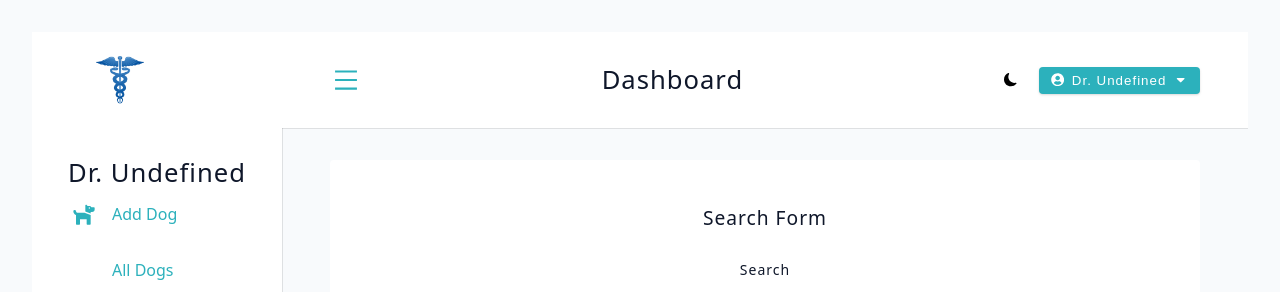
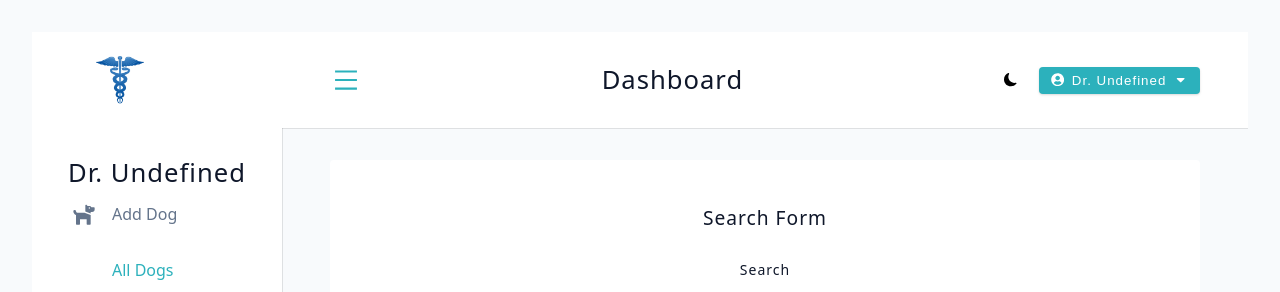
Before and after one commit to mbndvmDevslopes/vetTracker, a React (Vite) app: page /dashboard/all-dogs in a window 1280 px wide. Shown: the top 292 px of the page. Built offline with nearby package versions, Linux system fonts and the light colour scheme; data requests are answered from the project's data file; some icons are missing.

Commit message:
Fix to sidebar

```diff
--- a/src/Components/BigSidebar.tsx
+++ b/src/Components/BigSidebar.tsx
@@ -2,6 +2,7 @@ import Wrapper from '../assets/Wrappers/BigSidebar';
 import Logo from './Logo';
 import NavLinks from './NavLinks';
 import { useDashboardContext } from '../providers/useDashboardContext';
+
 
 export const BigSidebar = () => {
   const { showSidebar } = useDashboardContext();
@@ -16,7 +17,7 @@ export const BigSidebar = () => {
           <header>
             <Logo />
           </header>
-          <NavLinks isBigSidebar />
+          <NavLinks isBigSidebar={true} />
         </div>
       </div>
     </Wrapper>
--- a/src/Components/NavLinks.tsx
+++ b/src/Components/NavLinks.tsx
@@ -3,7 +3,7 @@ import { useCurrentUser } from '../providers/useCurrentUser';
 import { links } from '../utils/links';
 import { NavLink } from 'react-router-dom';
 
-function NavLinks() {
+function NavLinks({ isBigSidebar }: { isBigSidebar?: boolean }) {
   const { toggleSidebar } = useDashboardContext();
   const { user } = useCurrentUser();
   return (
@@ -14,7 +14,8 @@ function NavLinks() {
           to={link.path}
           key={link.text}
           className="nav-link"
-          onClick={toggleSidebar}
+          onClick={isBigSidebar ? undefined : toggleSidebar}
+          end
         >
           <span className="icon">{link.icon}</span> {link.text}
         </NavLink>
```
